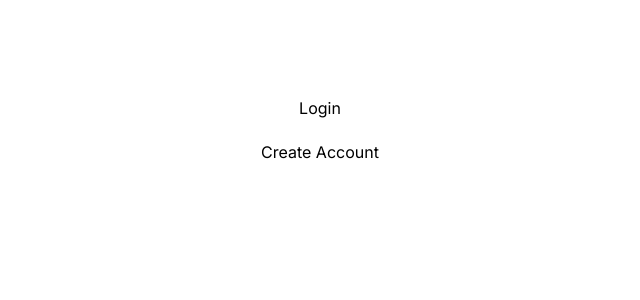
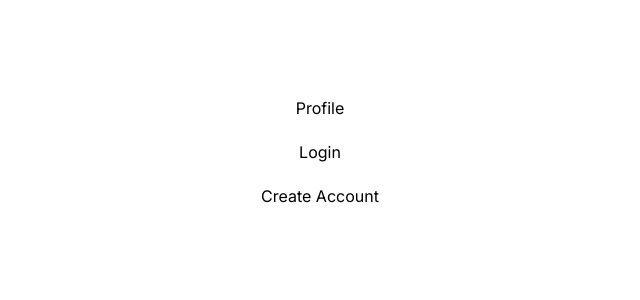
Before and after one commit to vulgo-rnt/form-login, a Next.js app: page / in a window 1280 px wide. Shown: the top 300 px of the page, without its empty margins (320-960 px from the left). Built offline with nearby package versions, Linux system fonts and the light colour scheme.

Commit message:
feat: add btn for profile page

```diff
--- a/app/page.tsx
+++ b/app/page.tsx
@@ -5,6 +5,7 @@ export default function Home() {
   const router = useRouter();
   return (
     <main className="flex min-h-screen flex-col items-center gap-5 p-24">
+      <button onClick={() => router.push("/profile")}>Profile</button>
       <button onClick={() => router.push("/login")}>Login</button>
       <button onClick={() => router.push("/create")}>Create Account</button>
     </main>
```
